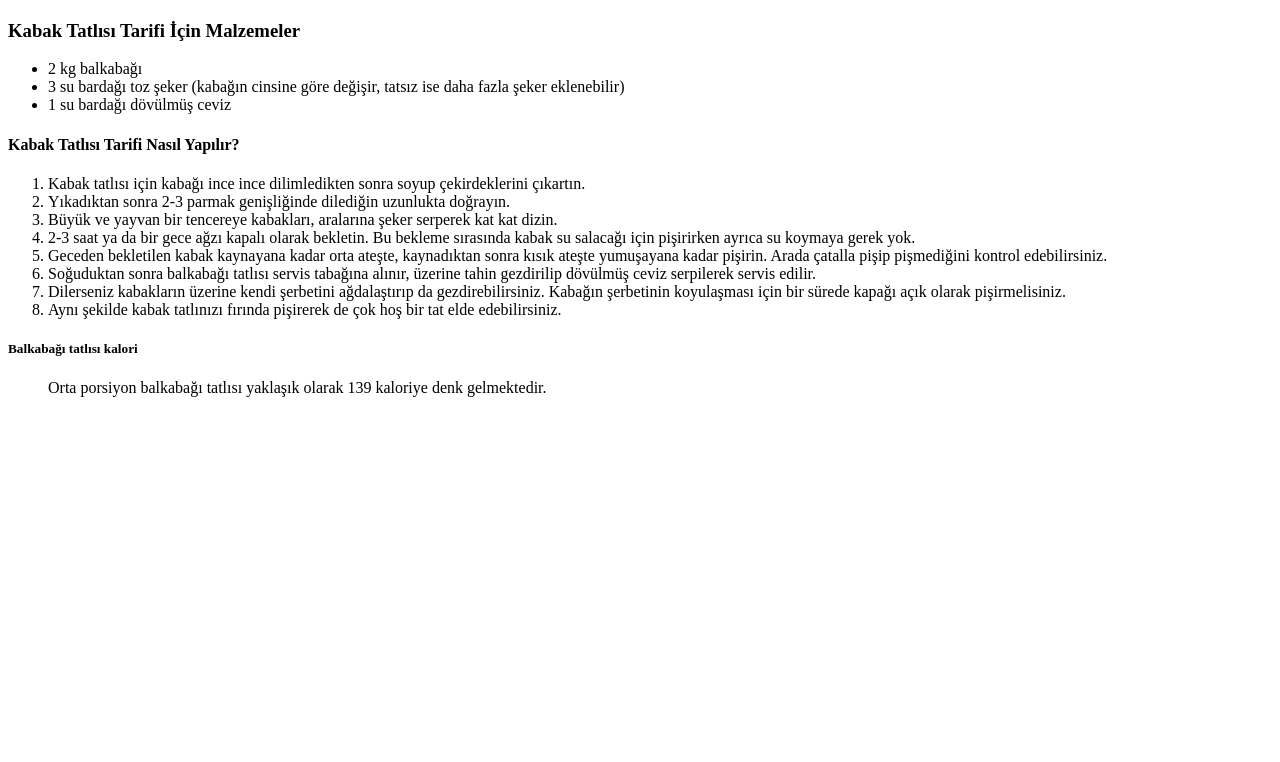
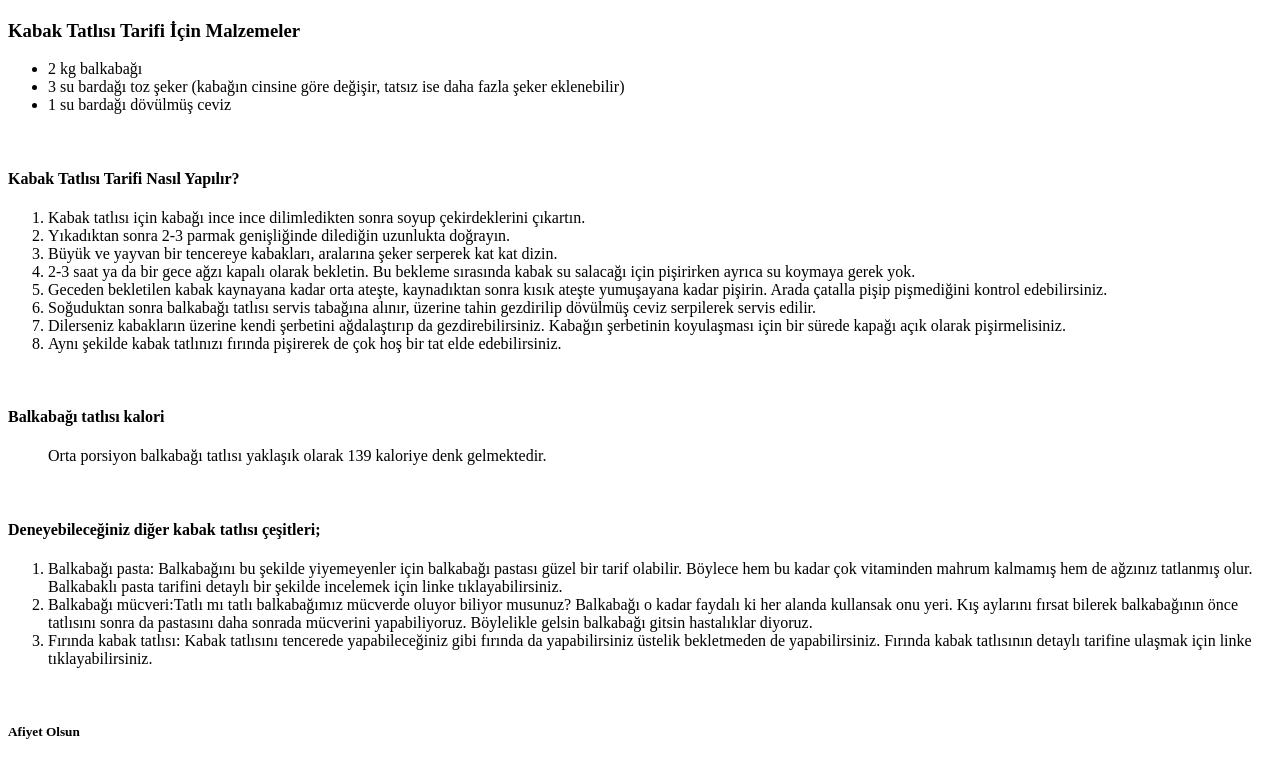
Before and after one commit to mervezgin/patika_html_odev3, a plain HTML site: page index.html in a window 1280 px wide. Shown: the part 474-1236 px from the top of the page. Before the commit the page ends 887 px from the top, so only its background shows below. Drawn offline with Linux system fonts and the light colour scheme.

Commit message:
Update index.html

```diff
--- a/index.html
+++ b/index.html
@@ -14,6 +14,7 @@
             <p>Her derde deva, kış aylarının en güzel lezzetlerinden olan kabak tatlısını yapmak için en güzel zamanlar bu zamanlar. Faydalarını anlatmakla bitiremediğimiz, genellikle herkesin sevdiği ağızları sulandıracak bir lezzet. Kabak tatlısının tercih edilmesinin bir diğer nedeni de kalorisinin diğer tatlılara göre düşük olmasıdır. Üzerine serpeceğiniz cevizle lezzetini zirvelere taşıyacak olan balkabağı tatlısını denemediyseniz hemen denemelisiniz. Tatlıların şahı olan balkabağı tatlısı tarifimizi denemeyi ve tarifini defterinize eklemeyi unutmayın. Deneyeceklere şimdiden afiyet olsun.</p>
             <p><strong>Tarif:</strong> Sevim Atalar</p>
             <img src="https://media.istockphoto.com/id/1449803482/tr/fotoğraf/traditional-turkish-pumpkin-dessert-with-cream-butter-walnut-and-tahini-tahinli-kaymaklı.jpg?s=612x612&w=0&k=20&c=nV0MuG6DILdyOGtsf701oHp9rgpauH23-DM-s9zruUs=" alt="kabak" width="400">
+            <br>
         </nav>
     </header>
     <!-- Navbar End-->
@@ -26,6 +27,7 @@
             <li> 3 su bardağı toz şeker (kabağın cinsine göre değişir, tatsız ise daha fazla şeker eklenebilir)</li>
             <li>  1 su bardağı dövülmüş ceviz</li>
         </ul>
+        <br>
         <h4>Kabak Tatlısı Tarifi Nasıl Yapılır?</h4>
         <ol>
             <li>Kabak tatlısı için kabağı ince ince dilimledikten sonra soyup çekirdeklerini çıkartın.</li>
@@ -37,12 +39,22 @@
             <li>Dilerseniz kabakların üzerine kendi şerbetini ağdalaştırıp da gezdirebilirsiniz. Kabağın şerbetinin koyulaşması için bir sürede kapağı açık olarak pişirmelisiniz.</li>
             <li>Aynı şekilde kabak tatlınızı fırında pişirerek de çok hoş bir tat elde edebilirsiniz.</li>
         </ol>
-        <h5>Balkabağı tatlısı kalori</h5>
+        <br>
+        <h4>Balkabağı tatlısı kalori</h4>
         <ol>Orta porsiyon balkabağı tatlısı yaklaşık olarak 139 kaloriye denk gelmektedir.</ol>
+        <br>
+        <h4>Deneyebileceğiniz diğer kabak tatlısı çeşitleri;</h4>
+        <ol>
+            <li>Balkabağı pasta: Balkabağını bu şekilde yiyemeyenler için balkabağı pastası güzel bir tarif olabilir. Böylece hem bu kadar çok vitaminden mahrum kalmamış hem de ağzınız tatlanmış olur. Balkabaklı pasta tarifini detaylı bir şekilde incelemek için linke tıklayabilirsiniz.</li>
+            <li>Balkabağı mücveri:Tatlı mı tatlı balkabağımız mücverde oluyor biliyor musunuz? Balkabağı o kadar faydalı ki her alanda kullansak onu yeri. Kış aylarını fırsat bilerek balkabağının önce tatlısını sonra da pastasını daha sonrada mücverini yapabiliyoruz. Böylelikle gelsin balkabağı gitsin hastalıklar diyoruz.</li>
+            <li>Fırında kabak tatlısı: Kabak tatlısını tencerede yapabileceğiniz gibi fırında da yapabilirsiniz üstelik bekletmeden de yapabilirsiniz. Fırında kabak tatlısının detaylı tarifine ulaşmak için linke tıklayabilirsiniz.</li>
+        </ol>
     </section>
     <!-- Recipe End -->
 
     <!-- Footer Start -->
+    <br>
+    <h5>Afiyet Olsun</h5>
     <!-- Footer End -->
 
 
```
